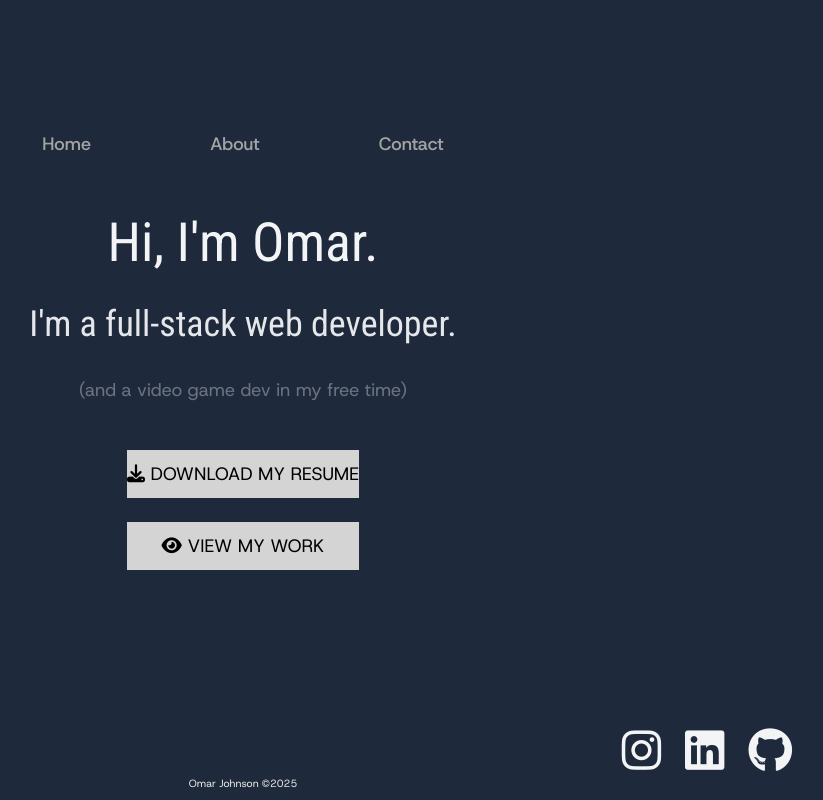
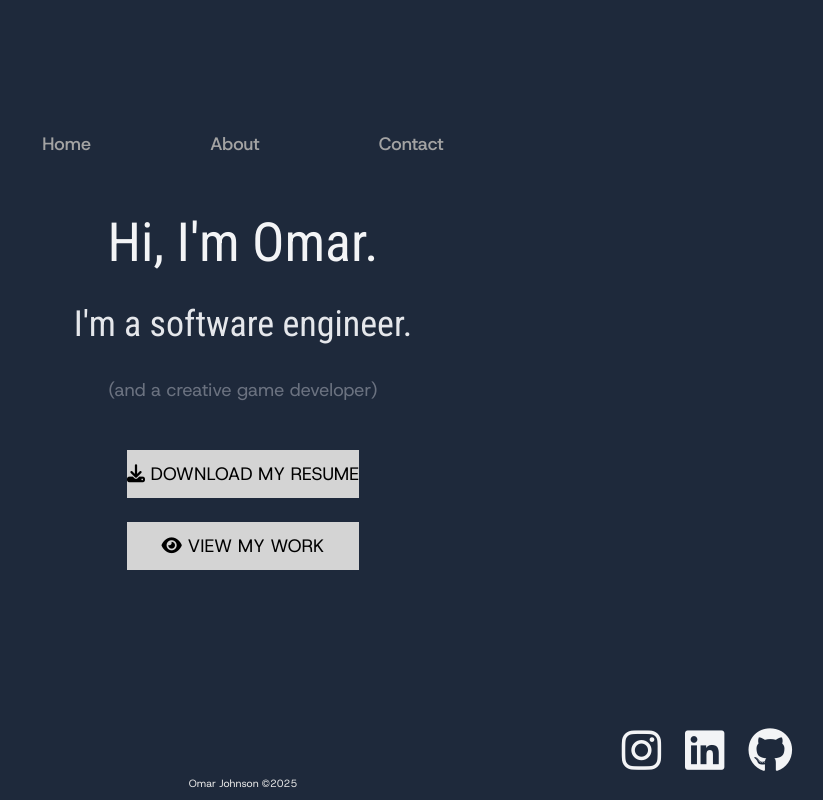
Before and after one commit to fffade/portfolio-website-v2, a React (Create React App) app: page / in a window 1280 px wide. Shown: the whole page, without its empty margins (397-1220 px from the left). Built offline with nearby package versions, Linux system fonts and the light colour scheme.

Commit message:
Minor homepage text change and copyright automatic now

```diff
--- a/src/components/Footer.js
+++ b/src/components/Footer.js
@@ -45,7 +45,7 @@ function Footer(props) {
 
   return (
     <footer className={`mt-auto p-8 flex flex-col ${bgColor} text-neutral-200 text-lg sm:text-sm w-screen h-16 justify-start text-center`}>
-      <p>Omar Johnson &copy;2025</p>
+      <p>Omar Johnson &copy;{new Date().getFullYear()}</p>
     </footer>
   );
 }
--- a/src/components/HomePage.js
+++ b/src/components/HomePage.js
@@ -19,8 +19,8 @@ function HomePage() {
 
      <h1 className="text-7xl text-gray-100">Hi, I'm Omar.</h1>
 
-     <h1 className="text-5xl text-gray-200">I'm a full-stack web developer.</h1>
-     <p className="text-2xl text-gray-500">(and a video game dev in my free time)</p>
+     <h1 className="text-5xl text-gray-200">I'm a software engineer.</h1>
+     <p className="text-2xl text-gray-500">(and a creative game developer)</p>
 
      <div className="buttons container-fluid flex flex-col w-1/2 md:w-1/3 lg:w-1/5 text-black items-center justify-between">
          <Buttons.PrimaryLink to="resume" icon="fa-solid fa-download" text="DOWNLOAD MY RESUME" />
```
